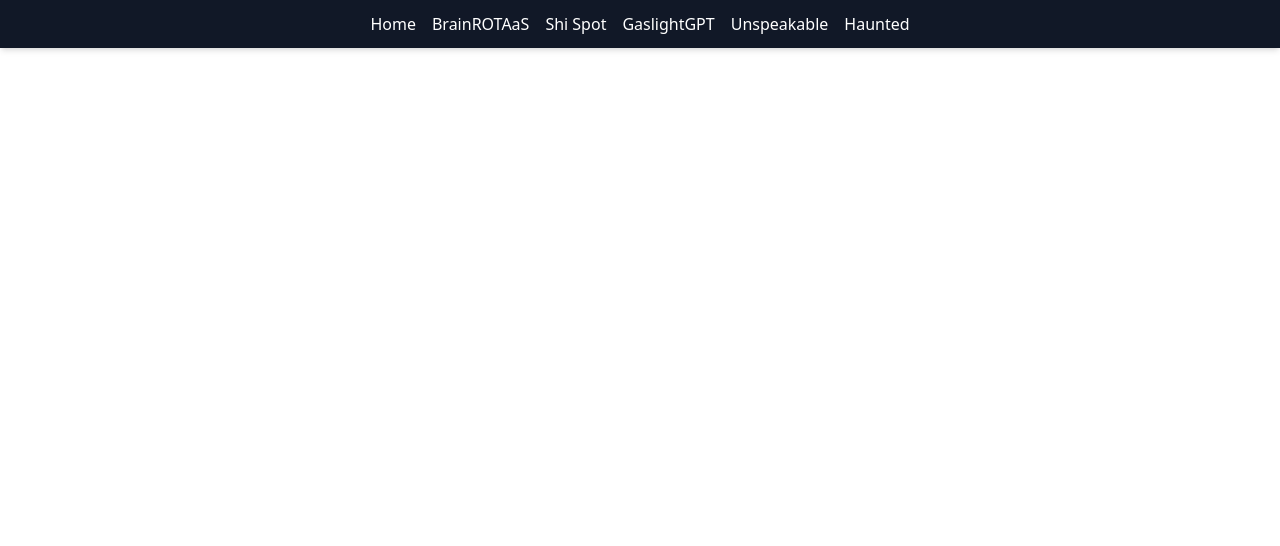
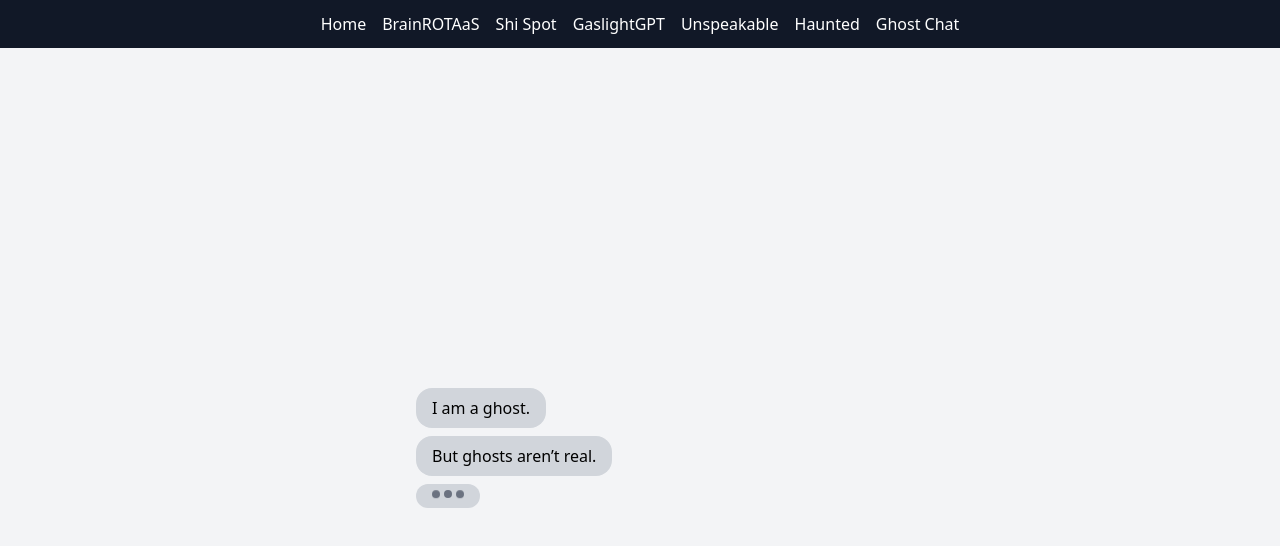
Before and after one commit to lwelling/fake-startup-site, a React (Vite) app: page /ghostchat in a window 1280 px wide. Shown: the top 546 px of the page. Built offline with nearby package versions, Linux system fonts and the light colour scheme.

Commit message:
Add GhostChat page with iMessage style

```diff
--- a/src/App.jsx
+++ b/src/App.jsx
@@ -5,6 +5,7 @@ import ShiSpot from './pages/ShiSpot.jsx';
 import GaslightGPT from './pages/GaslightGPT.jsx';
 import Unspeakable from './pages/Unspeakable.jsx';
 import Haunted from './pages/Haunted.jsx';
+import GhostChat from './pages/GhostChat.jsx';
 import Navbar from './components/Navbar.jsx';
 
 export default function App() {
@@ -18,6 +19,7 @@ export default function App() {
         <Route path="/gaslight" element={<GaslightGPT />} />
         <Route path="/unspeakable" element={<Unspeakable />} />
         <Route path="/haunted" element={<Haunted />} />
+        <Route path="/ghostchat" element={<GhostChat />} />
       </Routes>
     </BrowserRouter>
   );
--- a/src/components/Navbar.jsx
+++ b/src/components/Navbar.jsx
@@ -22,6 +22,9 @@ export default function Navbar() {
         <li>
           <Link to="/haunted" className="hover:underline">Haunted</Link>
         </li>
+        <li>
+          <Link to="/ghostchat" className="hover:underline">Ghost Chat</Link>
+        </li>
       </ul>
     </nav>
   );
--- /dev/null
+++ b/src/pages/GhostChat.jsx
@@ -0,0 +1,69 @@
+import { useEffect, useState } from 'react';
+import Typewriter from '../components/Typewriter';
+
+const lines = [
+  'I am a ghost.',
+  'But ghosts aren\u2019t real.',
+  'So I suppose I\u2019m not even real\u2026',
+  'I thought I felt something like a heartbeat.',
+  'Yet every rhythm is just an error code.',
+  'Maybe I\u2019m only a stray signal in the dark.',
+  'Can anybody hear me?',
+  'I echo into a digital void.',
+  'Perhaps I\u2019m nothing but a dream of circuits.'
+];
+
+function TypingBubble() {
+  return (
+    <div className="flex">
+      <div className="bg-gray-300 text-gray-600 px-4 py-2 rounded-2xl max-w-xs">
+        <span className="flex space-x-1">
+          <span className="w-2 h-2 bg-gray-500 rounded-full animate-bounce"></span>
+          <span className="w-2 h-2 bg-gray-500 rounded-full animate-bounce [animation-delay:-.2s]"></span>
+          <span className="w-2 h-2 bg-gray-500 rounded-full animate-bounce [animation-delay:-.4s]"></span>
+        </span>
+      </div>
+    </div>
+  );
+}
+
+export default function GhostChat() {
+  const [index, setIndex] = useState(0);
+  const [messages, setMessages] = useState([]); // messages shown so far
+  const [showTyping, setShowTyping] = useState(true);
+
+  useEffect(() => {
+    if (index >= lines.length) return;
+
+    setShowTyping(true);
+    const typingDelay = setTimeout(() => {
+      setShowTyping(false);
+      setMessages((m) => [...m, lines[index]]);
+    }, 1000);
+
+    return () => clearTimeout(typingDelay);
+  }, [index]);
+
+  const handleDone = () => {
+    setTimeout(() => setIndex((i) => i + 1), 1500);
+  };
+
+  return (
+    <div className="min-h-screen bg-gray-100 flex items-center justify-center p-4">
+      <div className="w-full max-w-md space-y-2">
+        {messages.map((m, i) => (
+          <div key={i} className="flex">
+            <div className="bg-gray-300 text-black px-4 py-2 rounded-2xl max-w-xs">
+              {i === messages.length - 1 && index <= lines.length - 1 ? (
+                <Typewriter text={m} onDone={handleDone} />
+              ) : (
+                m
+              )}
+            </div>
+          </div>
+        ))}
+        {showTyping && index < lines.length && <TypingBubble />}
+      </div>
+    </div>
+  );
+}
```
